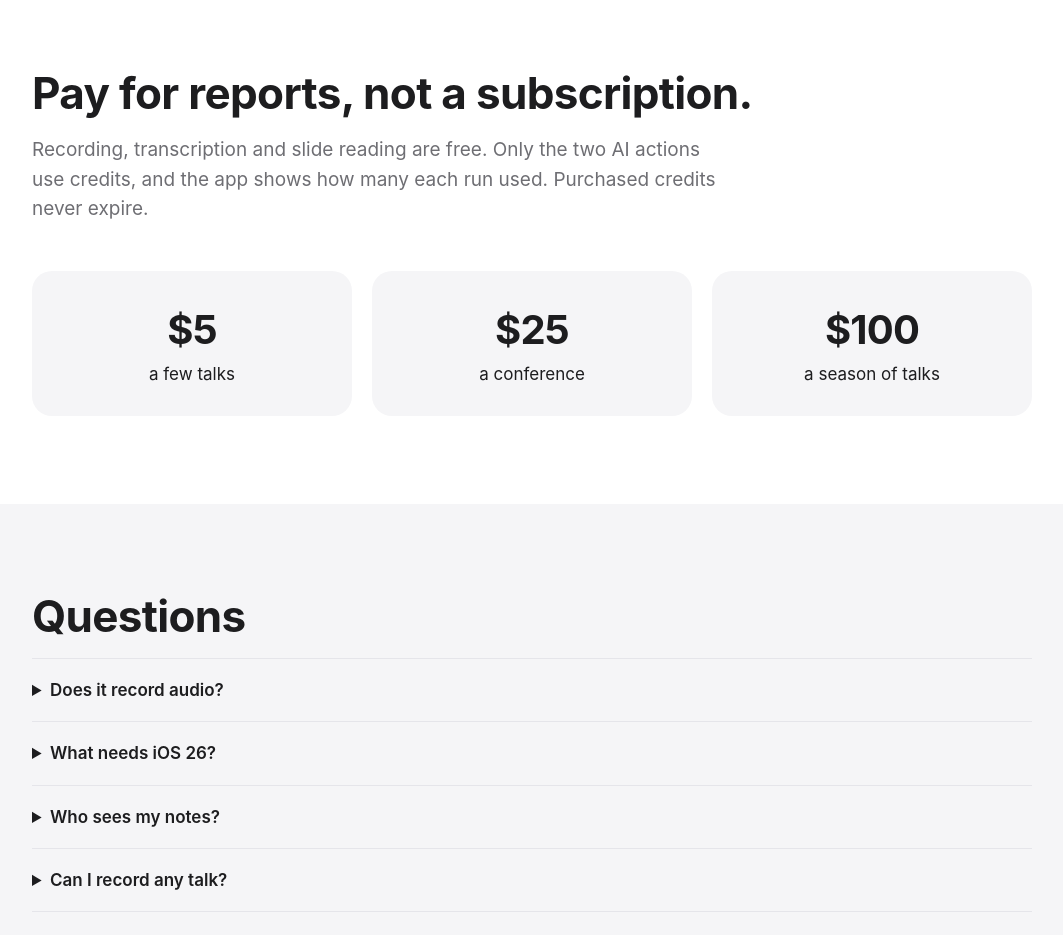
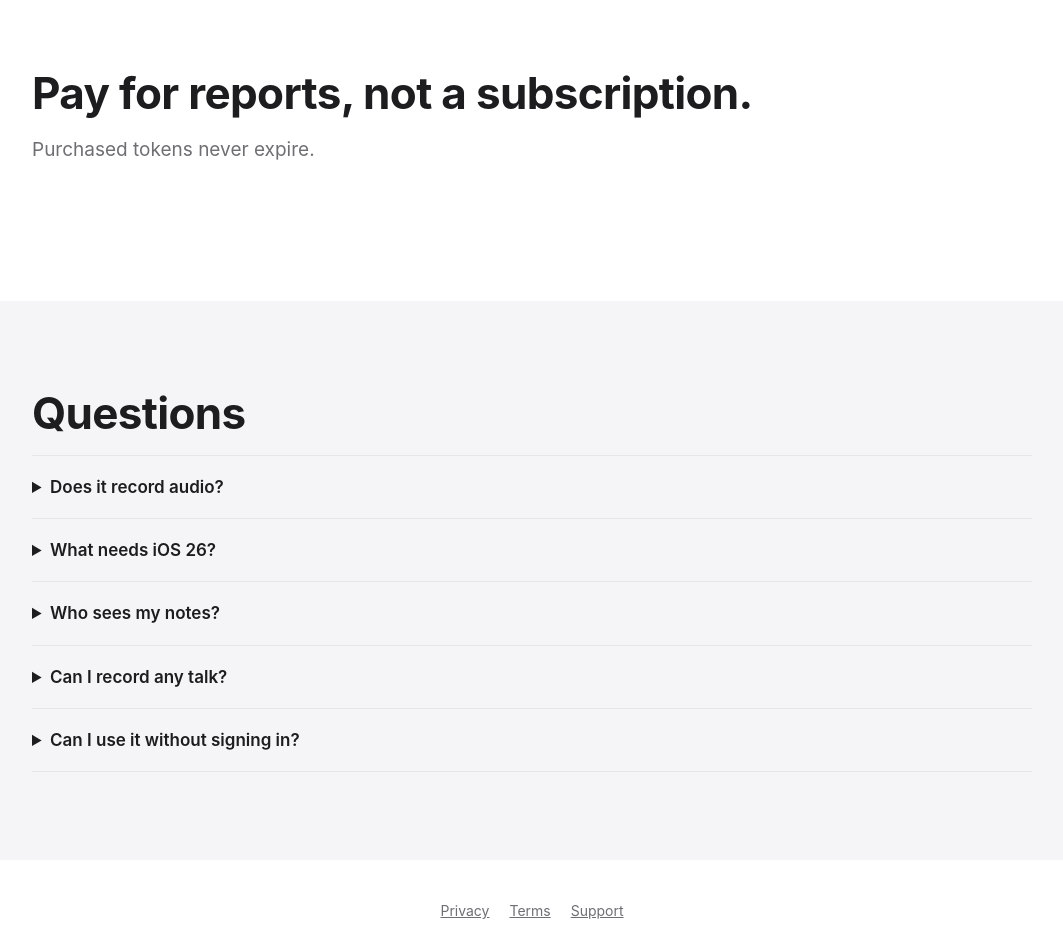
Before and after one commit to nduworker/conference-note-site, a plain HTML site: page index.html in a window 1280 px wide. Shown: the part 6620-7555 px from the top of the page, without its empty margins (108-1171 px from the left). Drawn offline with Linux system fonts and the light colour scheme.

Commit message:
Pricing: remove pack cards, keep only never-expire note
Co-Authored-By: Pi <noreply@pi.dev>

```diff
--- a/index.html
+++ b/index.html
@@ -83,13 +83,7 @@
 
 <section><div class="wrap">
   <h2>Pay for reports, not a subscription.</h2>
-  <p class="sub">Recording, transcription and slide reading are free. Only the two AI actions use credits, and the app shows how many each run used. Purchased credits never expire.</p>
-  <div class="packs">
-    <div class="card pack"><b>$5</b>a few talks</div>
-    <div class="card pack"><b>$25</b>a conference</div>
-    <div class="card pack"><b>$100</b>a season of talks</div>
-  </div>
-  <!-- TODO: confirm final App Store prices before launch -->
+  <p class="sub">Purchased tokens never expire.</p>
 </div></section>
 
 <section class="alt" id="faq"><div class="wrap">
```
